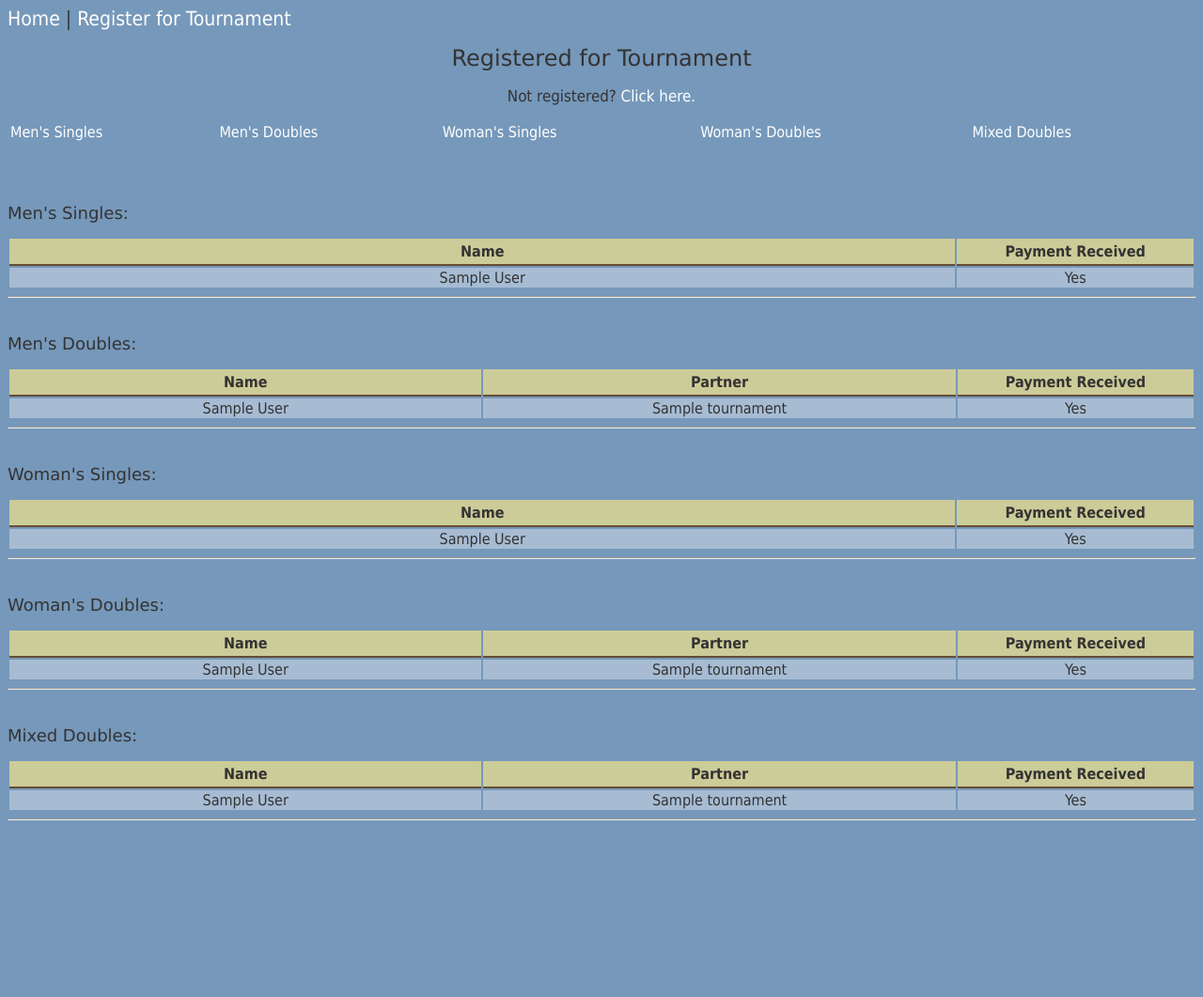
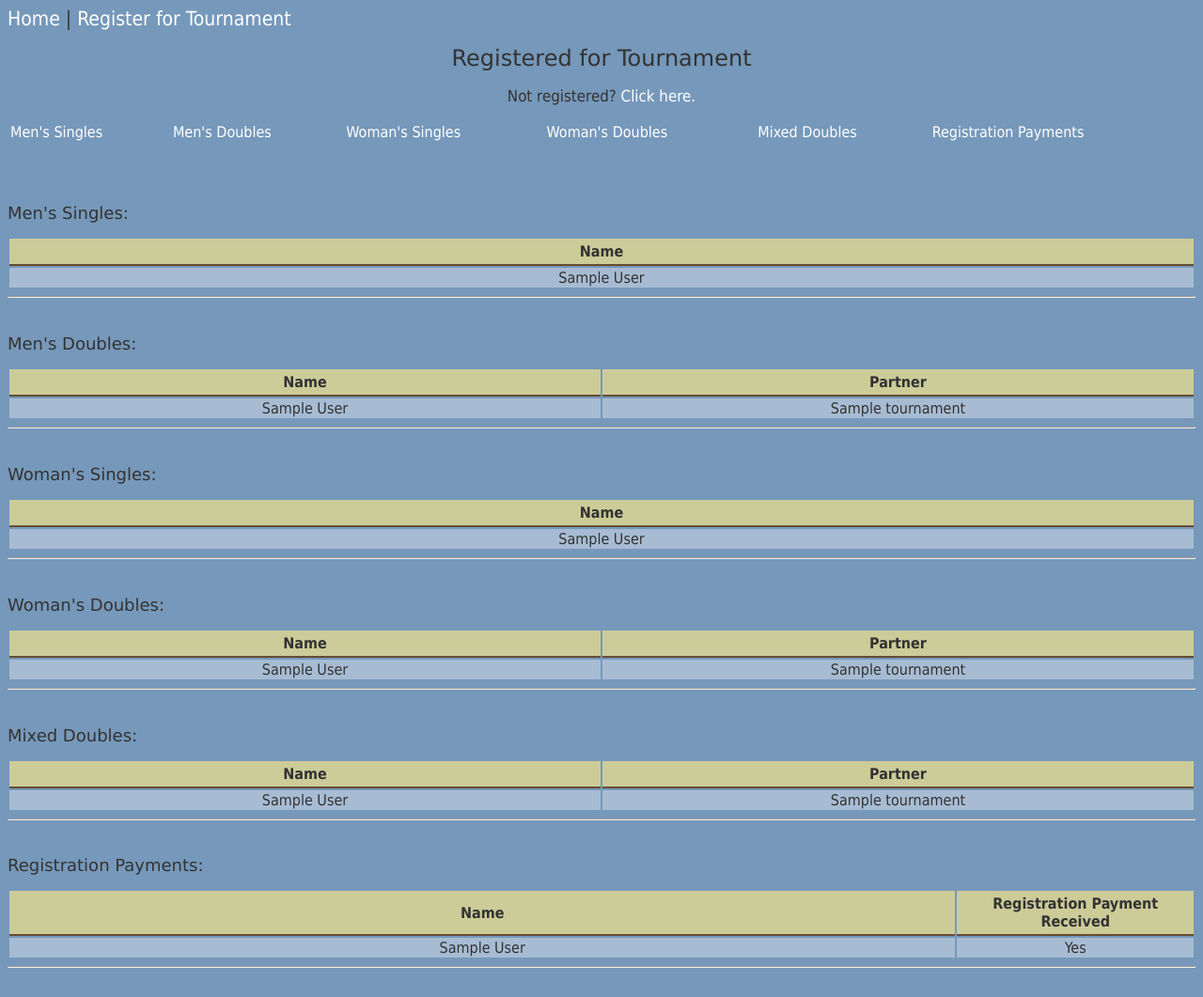
Before and after one commit to firefly2442/badminton_registration, a PHP site: page /view_registered.php in a window 1280 px wide. Shown: the whole page at 94% size. Before the commit the page ends 873 px from the top, so only its background shows below. Run offline with PHP 8.4, Linux system fonts and the light colour scheme; tables that the repository leaves empty hold one stand-in row (values such as "Sample post").

Commit message:
move out display of registration payment to separate section

```diff
--- a/index.php
+++ b/index.php
@@ -16,6 +16,7 @@
 <ul>
 	<li><a href="./register.php">Register for Tournament</a></li>
 	<li><a href="./view_registered.php">See who is currently registered for the tournament</a></li>
+	<li><a href="./view_registered.php#payments">Check your registration payment status</a></li>
 	<li><a href="http://www.stuorg.iastate.edu/badminton/">ISU Badminton Website</a></li>
 	<li><a href="./admin.php">Administration</a></li>
 </ul>
--- a/view_registered.php
+++ b/view_registered.php
@@ -31,6 +31,7 @@ mysql_select_db($db_name) or die("Error selecting database.");
 <td><a href="#woman_single">Woman's Singles</a></td>
 <td><a href="#woman_double">Woman's Doubles</a></td>
 <td><a href="#mixed_double">Mixed Doubles</a></td>
+<td><a href="#payments">Registration Payments</a></td>
 </tr>
 </table>
 </center>
@@ -43,7 +44,7 @@ mysql_select_db($db_name) or die("Error selecting database.");
 <h2>Men's Singles:</h2>
 <table>
 <tr>
-<th width="80%">Name</th><th width="80%">Payment Received</th>
+<th width="100%">Name</th>
 </tr>
 <?php
 $result = mysql_query("SELECT * FROM tournament WHERE men_single = true ORDER BY first_name") or die("Can't run SQL query.");
@@ -56,9 +57,6 @@ while ($row = mysql_fetch_array($result, MYSQL_ASSOC))
 	echo $row_color;
 	echo "'>\n";
 		echo "<td class='center'>".$row['first_name']." ".$row['last_name']."</td>";
-		echo "<td class='center'>";
-			echo (($row['paid'] == true) ? "Yes" : "No");
-		echo "</td>\n";
 	echo "</tr>\n";
 	$row_count++;
 }
@@ -70,7 +68,7 @@ echo "</table><hr><br>";
 <h2>Men's Doubles:</h2>
 <table>
 <tr>
-<th width="40%">Name</th><th width="40%">Partner</th><th width="20%">Payment Received</th>
+<th width="50%">Name</th><th width="50%">Partner</th>
 </tr>
 <?php
 $result = mysql_query("SELECT * FROM tournament WHERE men_double = true ORDER BY first_name") or die("Can't run SQL query.");
@@ -84,9 +82,6 @@ while ($row = mysql_fetch_array($result, MYSQL_ASSOC))
 	echo "'>\n";
 		echo "<td class='center'>".$row['first_name']." ".$row['last_name']."</td>";
 		echo "<td class='center'>".$row['men_double_name']."</td>";
-		echo "<td class='center'>";
-			echo (($row['paid'] == true) ? "Yes" : "No");
-		echo "</td>\n";
 	echo "</tr>\n";
 	$row_count++;
 }
@@ -98,7 +93,7 @@ echo "</table><hr><br>";
 <h2>Woman's Singles:</h2>
 <table>
 <tr>
-<th width="80%">Name</th><th width="20%">Payment Received</th>
+<th width="100%">Name</th>
 </tr>
 <?php
 $result = mysql_query("SELECT * FROM tournament WHERE woman_single = true ORDER BY first_name") or die("Can't run SQL query.");
@@ -111,9 +106,6 @@ while ($row = mysql_fetch_array($result, MYSQL_ASSOC))
 	echo $row_color;
 	echo "'>\n";
 		echo "<td class='center'>".$row['first_name']." ".$row['last_name']."</td>";
-		echo "<td class='center'>";
-			echo (($row['paid'] == true) ? "Yes" : "No");
-		echo "</td>\n";
 	echo "</tr>\n";
 	$row_count++;
 }
@@ -125,7 +117,7 @@ echo "</table><hr><br>";
 <h2>Woman's Doubles:</h2>
 <table>
 <tr>
-<th width="40%">Name</th><th width="40%">Partner</th><th width="20%">Payment Received</th>
+<th width="50%">Name</th><th width="50%">Partner</th>
 </tr>
 <?php
 $result = mysql_query("SELECT * FROM tournament WHERE woman_double = true ORDER BY first_name") or die("Can't run SQL query.");
@@ -139,9 +131,6 @@ while ($row = mysql_fetch_array($result, MYSQL_ASSOC))
 	echo "'>\n";
 		echo "<td class='center'>".$row['first_name']." ".$row['last_name']."</td>";
 		echo "<td class='center'>".$row['woman_double_name']."</td>";
-		echo "<td class='center'>";
-			echo (($row['paid'] == true) ? "Yes" : "No");
-		echo "</td>\n";
 	echo "</tr>\n";
 	$row_count++;
 }
@@ -152,7 +141,7 @@ echo "</table><hr><br>";
 <h2>Mixed Doubles:</h2>
 <table>
 <tr>
-<th width="40%">Name</th><th width="40%">Partner</th><th width="20%">Payment Received</th>
+<th width="50%">Name</th><th width="50%">Partner</th>
 </tr>
 <?php
 $result = mysql_query("SELECT * FROM tournament WHERE mixed_double = true ORDER BY first_name") or die("Can't run SQL query.");
@@ -166,8 +155,32 @@ while ($row = mysql_fetch_array($result, MYSQL_ASSOC))
 	echo "'>\n";
 		echo "<td class='center'>".$row['first_name']." ".$row['last_name']."</td>";
 		echo "<td class='center'>".$row['mixed_double_name']."</td>";
+	echo "</tr>\n";
+	$row_count++;
+}
+echo "</table><hr><br>";
+?>
+
+
+<a name="payments"></a>
+<h2>Registration Payments:</h2>
+<table>
+<tr>
+<th width="80%">Name</th><th width="20%">Registration Payment Received</th>
+</tr>
+<?php
+$result = mysql_query("SELECT * FROM tournament ORDER BY first_name") or die("Can't run SQL query.");
+
+$row_count = 0;
+while ($row = mysql_fetch_array($result, MYSQL_ASSOC))
+{
+	$row_color = ($row_count % 2);
+	echo "<tr class='row";
+	echo $row_color;
+	echo "'>\n";
+		echo "<td class='center'>".$row['first_name']." ".$row['last_name']."</td>";
 		echo "<td class='center'>";
-			echo (($row['paid'] == true) ? "Yes" : "No");
+			echo (($row['paid'] == true) ? "Yes" : "<font color='red'>No</font>");
 		echo "</td>\n";
 	echo "</tr>\n";
 	$row_count++;
```
